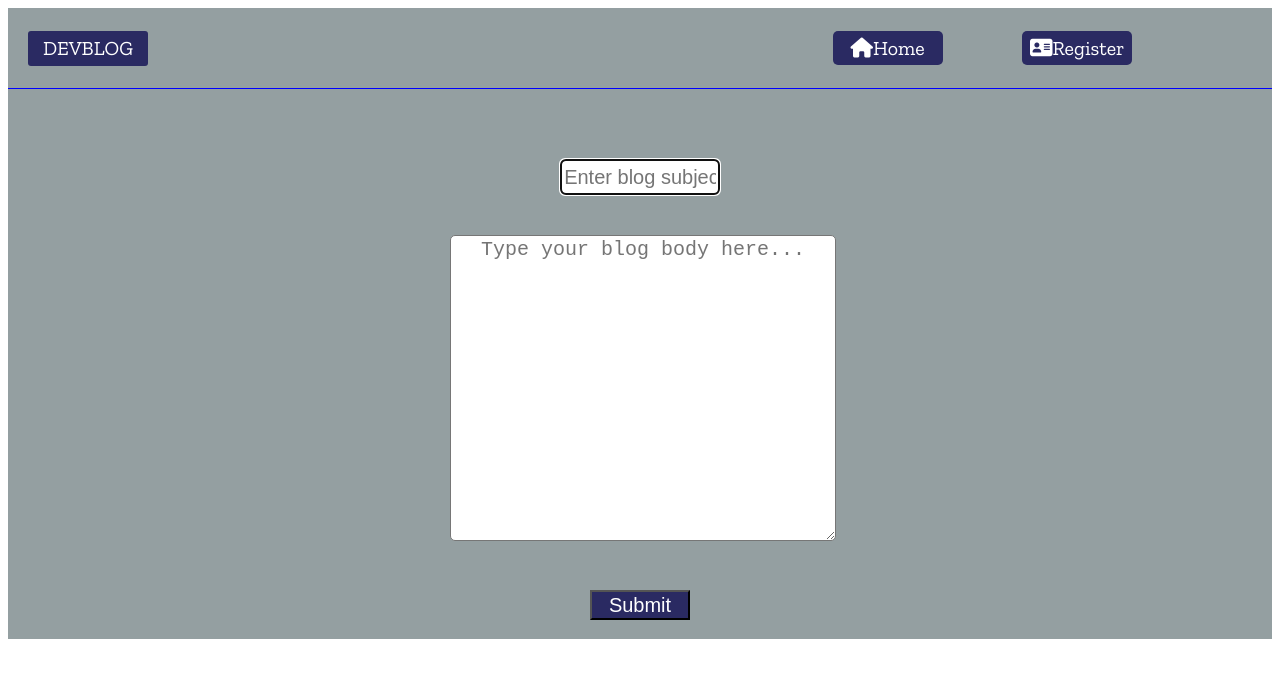
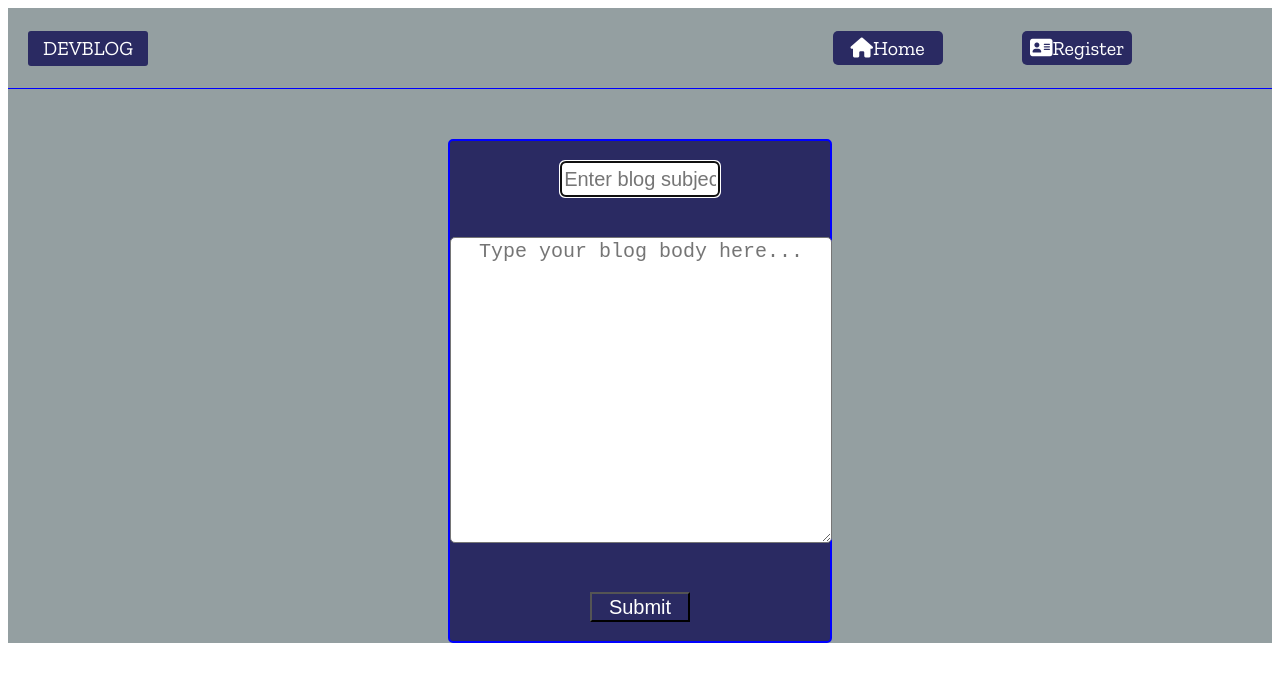
Before and after one commit to Bernardngari/Devblog-frontend, a React (Create React App) app: page /addblog/1 in a window 1280 px wide. Shown: the top 682 px of the page. Built offline with nearby package versions, Linux system fonts and the light colour scheme.

Commit message:
Style the addblog form

```diff
--- a/src/App.css
+++ b/src/App.css
@@ -219,7 +219,6 @@ button[type="submit"]:hover{
 	height: fit-content;
 	position: fixed;
 	top: 100px;
-	z-index: 2;
 	background-color: #2A2A62;
 }
 
@@ -232,6 +231,17 @@ button[type="submit"]:hover{
 	margin-top: 200px;
 	font-size: 40px;
 	font-weight: 900;
+}
+
+.addblog-form{
+	border: solid blue 2px;
+	background-color: #2A2A62;
+}
+
+.addblog-form textarea{
+	width: 99%;
+	height: fit-content;
+	height: 60%;
 }
 
 
--- a/src/components/Addblogform.js
+++ b/src/components/Addblogform.js
@@ -27,7 +27,7 @@ function Addblogform(){
 	}
 
 	return (
-		<form onSubmit={handleSubmit}>
+		<form onSubmit={handleSubmit} className="addblog-form">
 			<label htmlFor='title' />
 			<input
 				type="text"
```
